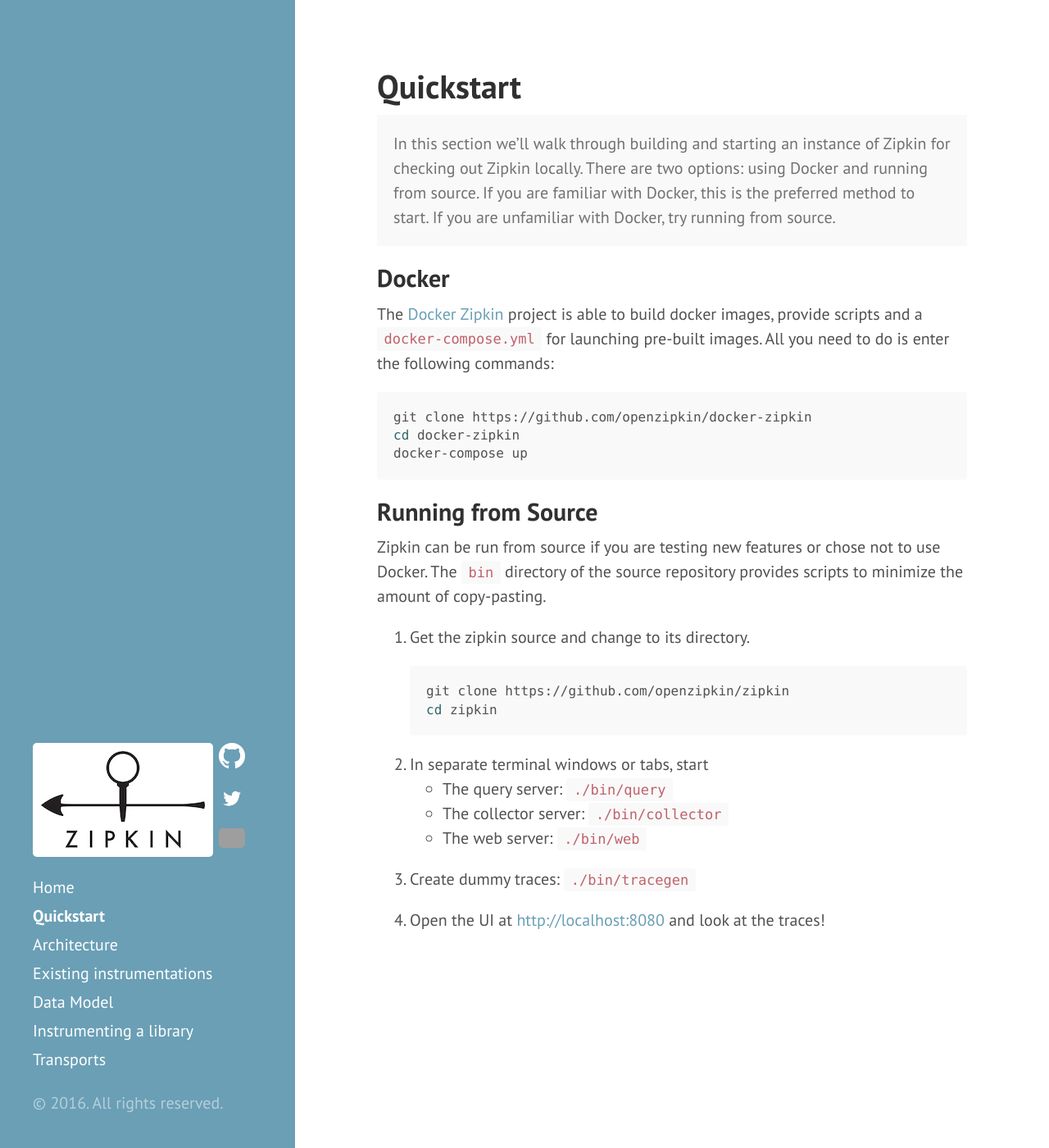
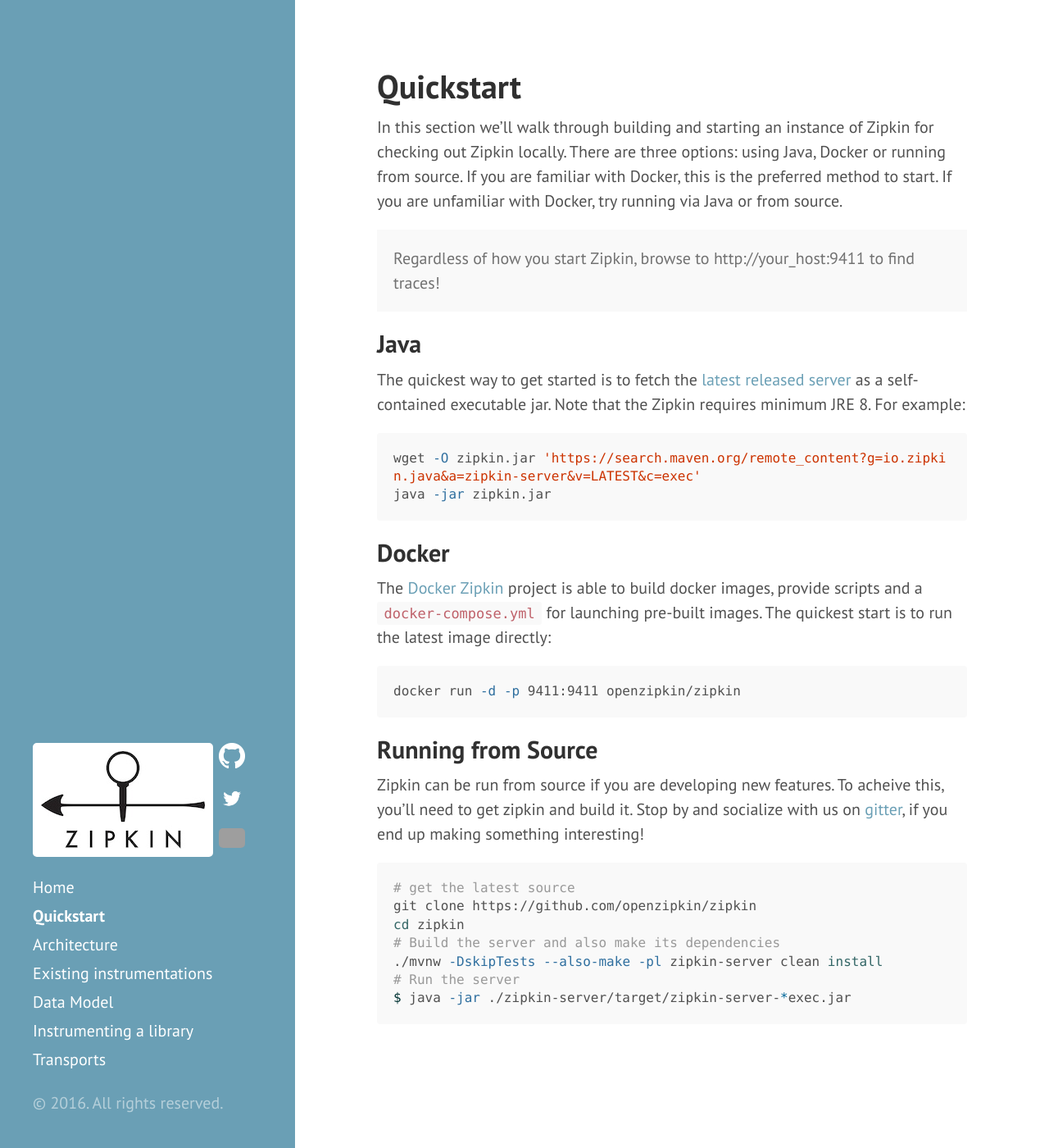
Before and after one commit to openzipkin/openzipkin.github.io, a Jekyll site: the page built from pages/quickstart.md, in a window 1280 px wide and 1400 px high. Shown: the whole window at 82% size. Built offline with Jekyll 4.4.1, drawn with Linux system fonts in a browser that asks for light colours.

Commit message:
Updates instructions to match latest README

```diff
--- a/pages/quickstart.md
+++ b/pages/quickstart.md
@@ -3,41 +3,42 @@
 weight: 1
 ---
 
+
 In this section we’ll walk through building and starting an instance of Zipkin
-for checking out Zipkin locally. There are two options: using Docker and running from source. If you are familiar with Docker, this is the preferred method to start. If you are unfamiliar with Docker, try running from source.
+for checking out Zipkin locally. There are three options: using Java, Docker or running from source. If you are familiar with Docker, this is the preferred method to start. If you are unfamiliar with Docker, try running via Java or from source.
+
+Regardless of how you start Zipkin, browse to http://your_host:9411 to find traces!
 {: .message}
+
+## Java
+The quickest way to get started is to fetch the [latest released server](https://search.maven.org/remote_content?g=io.zipkin.java&a=zipkin-server&v=LATEST&c=exec) as a self-contained executable jar. Note that the Zipkin requires minimum JRE 8. For example:
+
+~~~ bash
+wget -O zipkin.jar 'https://search.maven.org/remote_content?g=io.zipkin.java&a=zipkin-server&v=LATEST&c=exec'
+java -jar zipkin.jar
+~~~
 
 ## Docker
 
 The [Docker Zipkin](https://github.com/openzipkin/docker-zipkin) project is able to build docker images, provide scripts and a
 [`docker-compose.yml`](https://github.com/openzipkin/docker-zipkin/blob/master/docker-compose.yml)
-for launching pre-built images. All you need to do is enter the following commands:
+for launching pre-built images. The quickest start is to run the latest image directly:
 
 ~~~ bash
-git clone https://github.com/openzipkin/docker-zipkin
-cd docker-zipkin
-docker-compose up
+docker run -d -p 9411:9411 openzipkin/zipkin
 ~~~
 
 ## Running from Source
 
-Zipkin can be run from source if you are testing new features or chose not to use
-Docker. The [`bin`](https://github.com/openzipkin/zipkin/tree/master/bin)
-directory of the source repository provides scripts to minimize the amount of
-copy-pasting.
+Zipkin can be run from source if you are developing new features. To acheive this, you'll need to get zipkin and build it.
+Stop by and socialize with us on [gitter](https://gitter.im/openzipkin/zipkin), if you end up making something interesting!
 
-1. Get the zipkin source and change to its directory.
-
-   ~~~ bash
-   git clone https://github.com/openzipkin/zipkin
-   cd zipkin
-   ~~~
-
-1. In separate terminal windows or tabs, start
-   * The query server: `./bin/query`
-   * The collector server: `./bin/collector`
-   * The web server: `./bin/web`
-
-1. Create dummy traces: `./bin/tracegen`
-
-1. Open the UI at [http://localhost:8080](http://localhost:8080) and look at the traces!
+~~~ bash
+# get the latest source
+git clone https://github.com/openzipkin/zipkin
+cd zipkin
+# Build the server and also make its dependencies
+./mvnw -DskipTests --also-make -pl zipkin-server clean install
+# Run the server
+$ java -jar ./zipkin-server/target/zipkin-server-*exec.jar
+~~~
```
